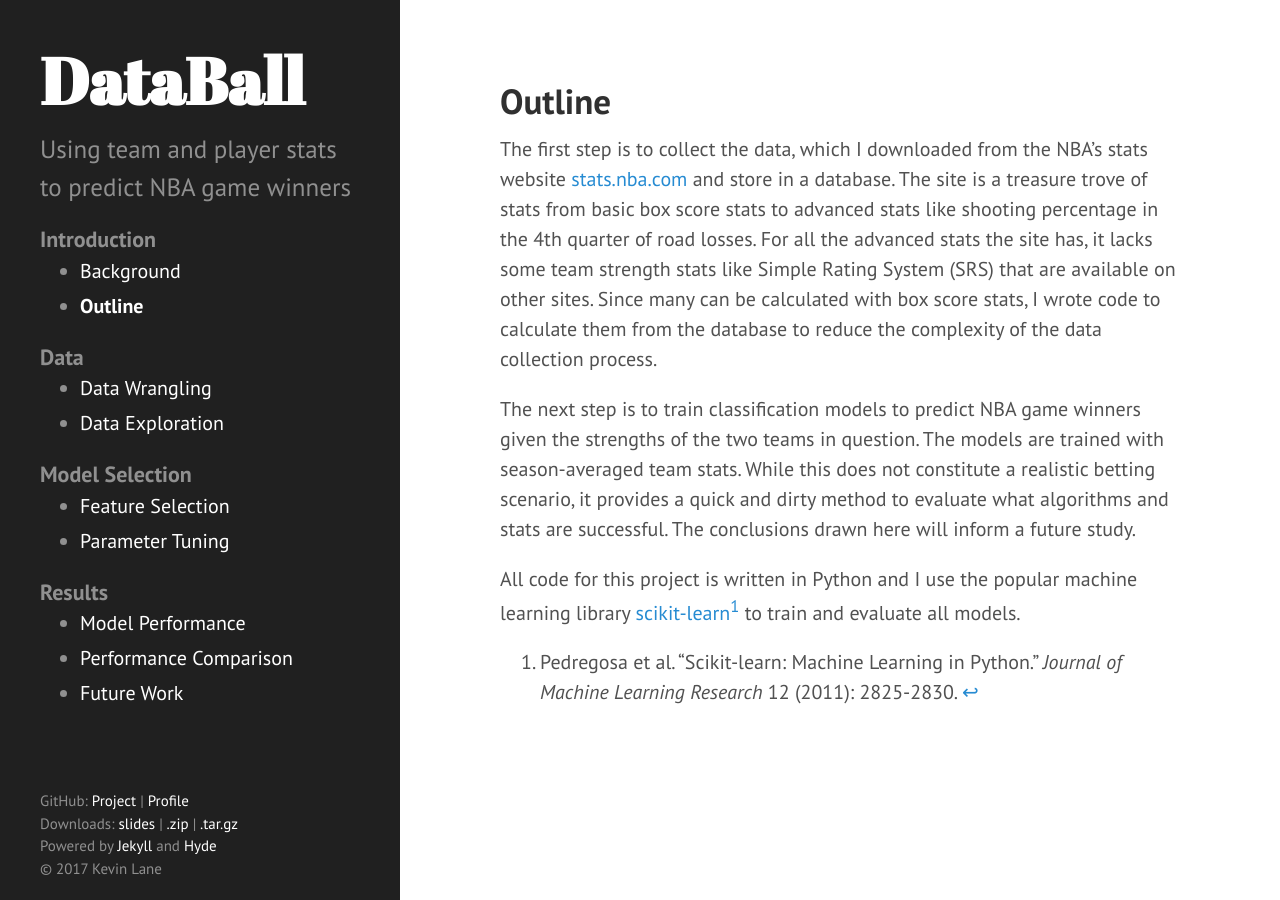
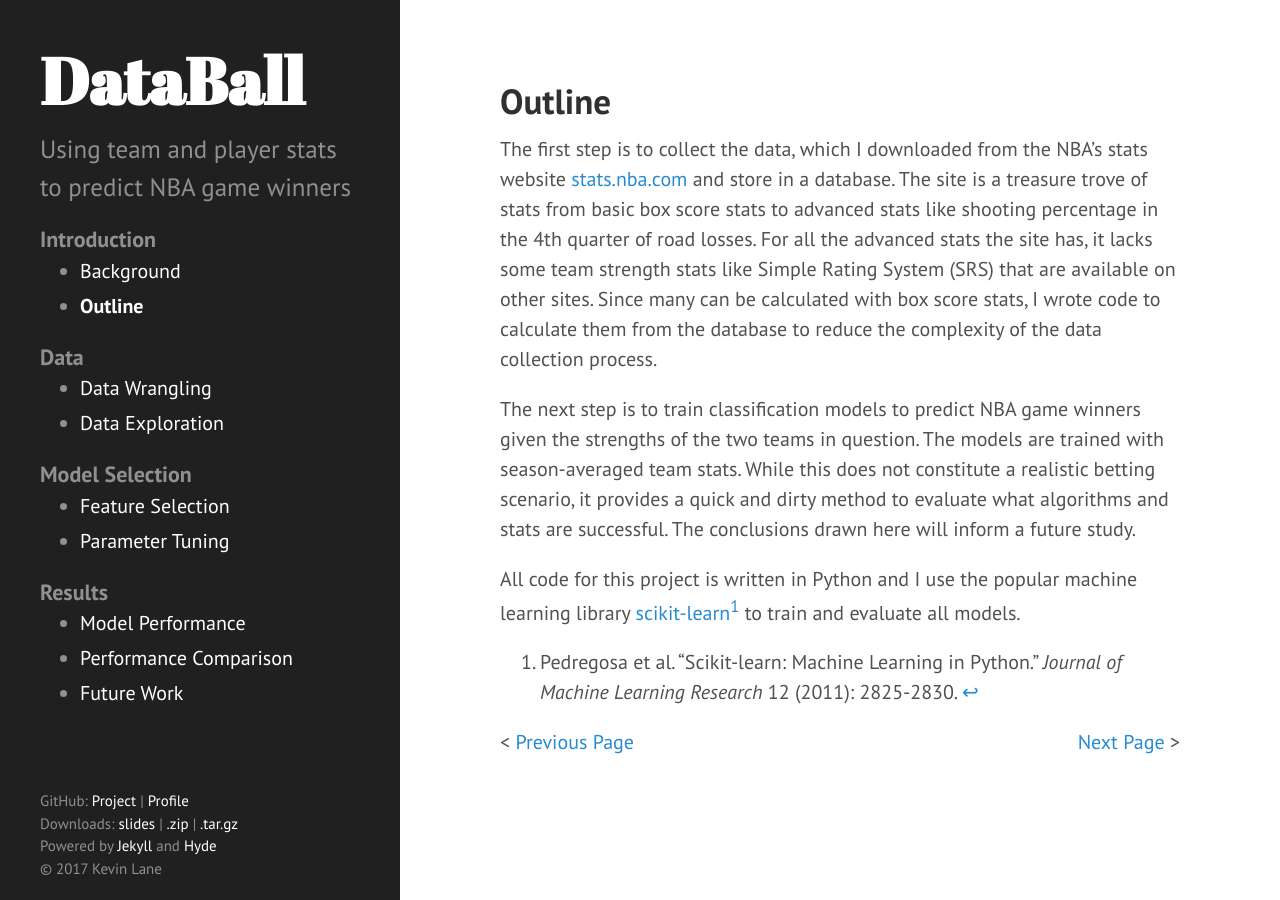
Before and after one commit to cedev935/databall-betting, a Jekyll site: the page built from docs/_pages/outline.md, in a window 1280 px wide. Built offline with Jekyll 4.4.1, drawn with Linux system fonts in a browser that asks for light colours.

Commit message:
Add pagination links

```diff
--- /dev/null
+++ b/docs/_includes/pagination.html
@@ -0,0 +1,20 @@
+{% for section in site.data.navigation %}
+  {% for link in section.pages %}
+    {% if current %}
+      <div style="float: right;">
+        <a href="{{ site.baseurl }}{{ link.url }}">Next Page</a> &gt;
+      </div>
+      {% assign current = false %}
+      {% break %}
+    {% endif %}
+    {% if page.url == link.url %}
+      {% assign current = true %}
+      {% if previous %}
+        <div style="float: left;">
+          &lt; <a href="{{ site.baseurl }}{{ previous.url }}">Previous Page</a>
+        </div>
+      {% endif %}
+    {% endif %}
+    {% assign previous = link %}
+  {% endfor %}
+{% endfor %}
--- a/docs/_layouts/page.html
+++ b/docs/_layouts/page.html
@@ -5,4 +5,5 @@ layout: default
 <div class="page">
   <h1 class="page-title">{{ page.title }}</h1>
   {{ content }}
+  {% include pagination.html %}
 </div>
```
